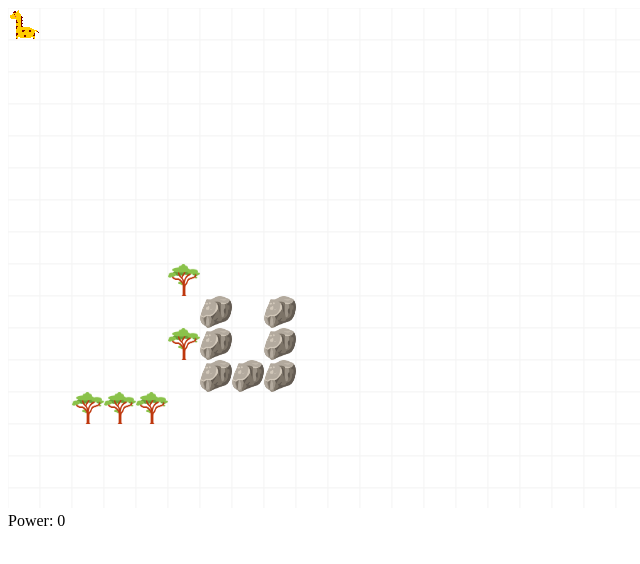
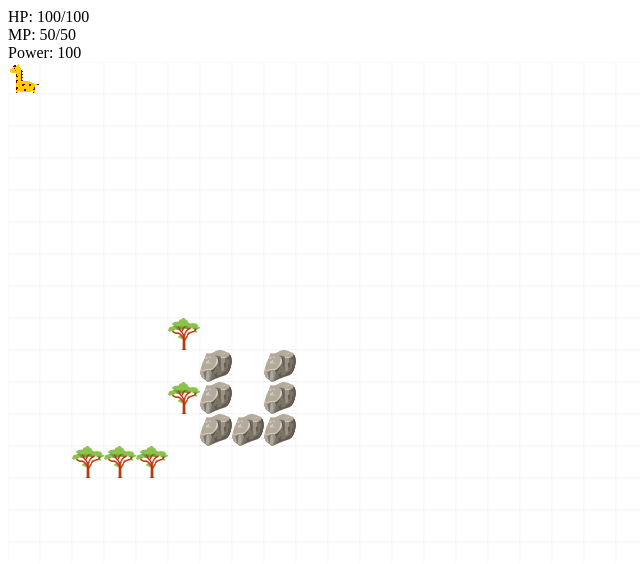
Before and after one commit to pbrn46/quiles, a React (Create React App) app: page / in a window 1280 px wide. Shown: the top 564 px of the page, without its empty margins (0-640 px from the left). Built offline with nearby package versions, Linux system fonts and the light colour scheme.

Commit message:
More hero stats displays.

```diff
--- a/src/components/Game/index.js
+++ b/src/components/Game/index.js
@@ -20,6 +20,7 @@ function Game() {
     tick()
     return () => cancelAnimationFrame(frame)
   }, [state, ctx])
+  const hero = state.sprites.hero
   return <>
     <KeyController />
     <div style={{ display: "none" }}>
@@ -30,10 +31,12 @@ function Game() {
       <img src="/assets/rock.png"
         id="rock" alt="" />
     </div>
+    <div>
+      <div>HP: {hero.hp}/{hero.hpMax}</div>
+      <div>MP: {hero.mp}/{hero.mpMax}</div>
+      <div>Power: {hero.power}</div>
+    </div>
     <canvas width={state.config.canvas.width} height={state.config.canvas.height} ref={canvasRef}></canvas>
-    <div>
-      Power: {state.sprites.hero.power}
-    </div>
   </>
 }
 
--- a/src/store/index.js
+++ b/src/store/index.js
@@ -18,10 +18,10 @@ const HERO_TEMPLATE = {
   y: 0,
   direction: 'left',
   hp: 100,
-  maxHp: 100,
+  hpMax: 100,
   mp: 50,
-  maxMp: 50,
-  power: 0,
+  mpMax: 50,
+  power: 100,
   image: "giraffe"
 }
 
```
